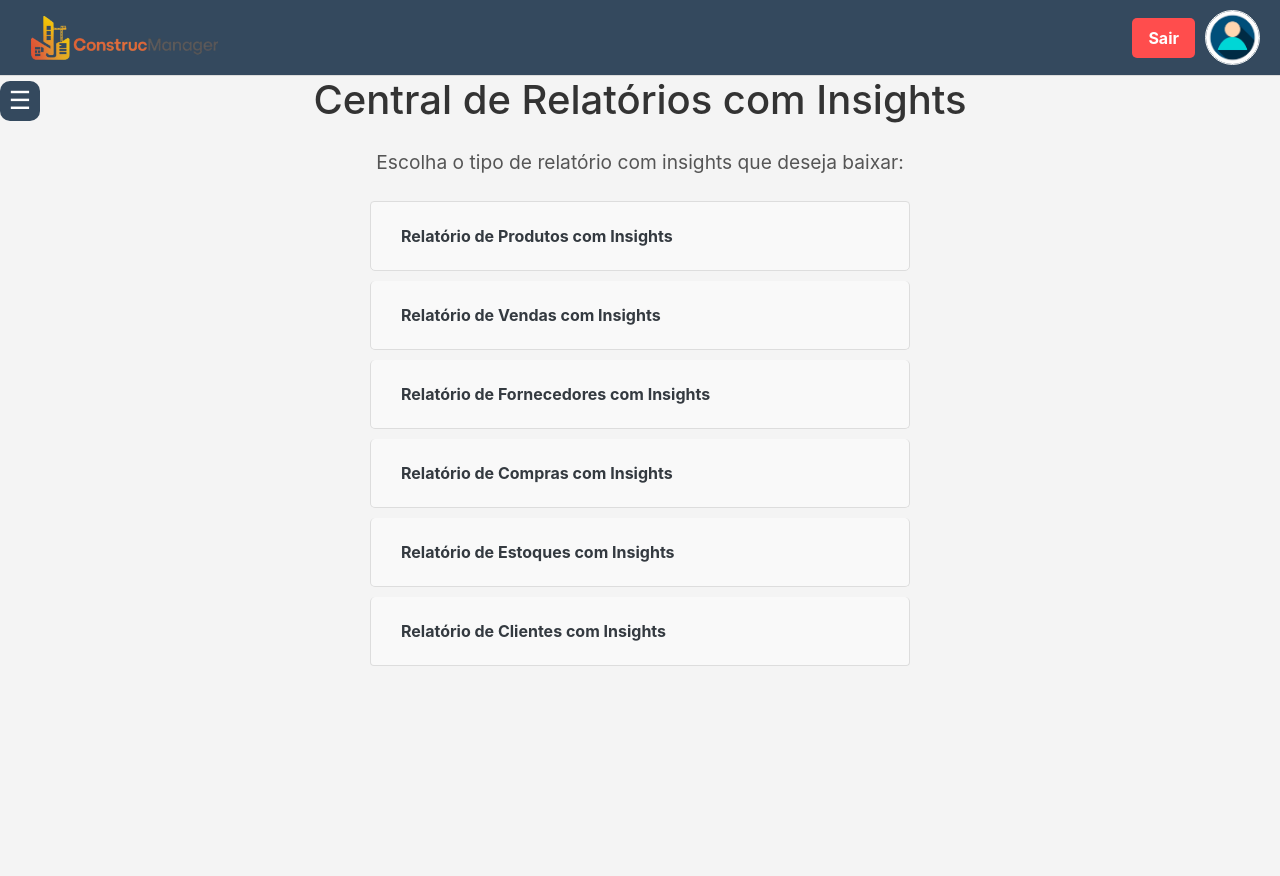
After one commit to Hebert-code/ConstrucManager, a Django app: page /relatorios/pagina_central_relatorios_insights/ in a window 1280 px wide. The commit adds this page. Run offline with Django 5.2, Linux system fonts and the light colour scheme; some libraries are stand-ins or nearby versions.

Commit message:
Feat: Atualização

```diff
--- a/relatorios/urls.py
+++ b/relatorios/urls.py
@@ -1,7 +1,10 @@
 from django.urls import path
 from .views import pagina_central_relatorios, baixar_relatorio
+from .views import baixar_relatorio_com_insights, pagina_central_relatorios_insights, view_baixar_relatorio
 
 urlpatterns = [
     path('', pagina_central_relatorios, name='central_relatorios'),
     path('baixar/<str:tipo_relatorio>/', baixar_relatorio, name='baixar_relatorio'),
+    path('pagina_central_relatorios_insights/', pagina_central_relatorios_insights, name='pagina_central_relatorios_insights'),
+    path('download-relatorio/<str:tipo_relatorio>/', view_baixar_relatorio, name='baixar_relatorio_com_insights'),
 ]
--- a/relatorios/views.py
+++ b/relatorios/views.py
@@ -4,9 +4,14 @@ from reportlab.lib.pagesizes import letter
 from reportlab.pdfgen import canvas
 import io
 from construcmanager.models import Produto, Venda, Fornecedor, Compra, Cliente
+from .api import gerar_insights_relatorio
+from .api import baixar_relatorio_com_insights
 
 def pagina_central_relatorios(request):
     return render(request, 'construcmanager/relatorios/central_relatorios.html')
+
+def pagina_central_relatorios_insights(request):
+    return render(request, 'construcmanager/relatorios/central_relatorios_insights.html')
 
 def gerar_relatorio_pdf(tipo_relatorio):
     buffer = io.BytesIO()
@@ -70,3 +75,104 @@ def baixar_relatorio(request, tipo_relatorio):
     buffer = gerar_relatorio_pdf(tipo_relatorio)
     response = FileResponse(buffer, as_attachment=True, filename=f'relatorio_{tipo_relatorio}.pdf')
     return response
+
+
+def gerar_relatorio_com_insights_pdf(tipo_relatorio):
+    """
+    Gera o relatório com insights da API Gemini, ajustando para quebra de linha e tratamento de markdown.
+    """
+    buffer = io.BytesIO()
+    pdf = canvas.Canvas(buffer, pagesize=letter)
+    pdf.setTitle(f"Relatório de {tipo_relatorio}")
+
+    y = 750  # Posição inicial no PDF
+    max_width = 500  # Largura máxima para o texto antes de quebrar a linha
+    line_height = 15  # Altura entre linhas
+
+    def check_page_break():
+        nonlocal y
+        if y < 50:  # Se estiver próximo do rodapé
+            pdf.showPage()  # Cria uma nova página
+            y = 750  # Reinicia a posição no topo da nova página
+
+    def draw_wrapped_text(x, y, text, bold=False, italic=False):
+        """
+        Quebra o texto automaticamente se ultrapassar a largura máxima.
+        """
+        from reportlab.lib.utils import simpleSplit
+        from reportlab.pdfgen.canvas import Canvas
+        font_name = "Helvetica-Bold" if bold else "Helvetica-Oblique" if italic else "Helvetica"
+        pdf.setFont(font_name, 10)
+        lines = simpleSplit(text, font_name, 10, max_width)
+        for line in lines:
+            pdf.drawString(x, y, line)
+            y -= line_height
+            check_page_break()
+        return y
+
+    def sanitize_text(text):
+        """
+        Remove markdown como ** ou * e organiza o texto.
+        """
+        import re
+        text = re.sub(r'\*\*(.*?)\*\*', r'\1', text)  # Remove ** para negrito
+        text = re.sub(r'\*(.*?)\*', r'\1', text)  # Remove * para itálico
+        return text.strip()
+
+    # Relatórios baseados no tipo
+    pdf.drawString(100, y, f"Relatório de {tipo_relatorio}")
+    y -= 20
+
+    if tipo_relatorio == 'Produto':
+        dados = Produto.objects.all()
+        pdf.drawString(100, y, "Relatório de Produtos")
+        y -= 20
+        for produto in dados:
+            y = draw_wrapped_text(
+                50, y,
+                f"Produto: {produto.produto_nome}, Quantidade em Estoque: {produto.produto_quantidade_em_estoque}"
+            )
+
+    # Gerar os insights usando a API Gemini
+    try:
+        insights = gerar_insights_relatorio(
+            titulo=f"Relatório de {tipo_relatorio}",
+            conteudo="Conteúdo relevante do relatório aqui"  # Substituir com dados reais para gerar insights
+        )
+        insights = sanitize_text(insights)  # Sanitizar texto da API
+        y -= 20
+        pdf.drawString(100, y, "Insights gerados:")
+        y -= 20
+        for linha in insights.split("\n"):
+            if linha.startswith("**"):
+                linha = linha.strip("**")
+                y = draw_wrapped_text(50, y, linha, bold=True)
+            elif linha.startswith("*"):
+                linha = linha.strip("*")
+                y = draw_wrapped_text(50, y, linha, italic=True)
+            else:
+                y = draw_wrapped_text(50, y, linha)
+    except Exception as e:
+        y = draw_wrapped_text(50, y, f"Erro ao gerar insights: {str(e)}")
+
+    pdf.save()
+    buffer.seek(0)
+    return buffer
+
+
+
+def baixar_relatorio_com_insights(request, tipo_relatorio):
+    """
+    Gera e retorna o arquivo PDF do relatório, com insights.
+    """
+    buffer = gerar_relatorio_com_insights_pdf(tipo_relatorio)
+    response = FileResponse(buffer, as_attachment=True, filename=f'relatorio_{tipo_relatorio}_com_insights.pdf')
+    return response
+
+ # Certifique-se de ajustar o caminho de import
+
+def view_baixar_relatorio(request, tipo_relatorio):
+    """
+    View para chamar a função de geração de relatório com insights.
+    """
+    return baixar_relatorio_com_insights(request, tipo_relatorio)
--- a/setup/static/styles/base.css
+++ b/setup/static/styles/base.css
@@ -146,6 +146,28 @@ body {
     left: 0;
 }
 
+.Botaosair{
+    text-decoration: none; /* Remove o sublinhado */
+    font-size: 16px; /* Ajuste o tamanho da fonte */
+    font-weight: bold; /* Torne o texto negrito */
+    color: #ffffff; /* Cor do texto */
+    background-color: #ff4d4d; /* Fundo vermelho */
+    padding: 8px 16px; /* Espaçamento interno do botão */
+    border-radius: 5px; /* Bordas arredondadas */
+    transition: background-color 0.3s ease, color 0.3s ease; /* Suaviza as transições */
+    margin-left: 20px; /* Espaço para afastar o botão do logo */
+}
+.Botaosair:hover{
+    background-color: #cc0000; /* Cor do fundo ao passar o mouse */
+    color: #ffffff; /* Mantém a cor do texto no hover */
+}
+
+.cabecalho_2{
+    display: flex;
+    align-items: center;
+    gap: 10px;
+}
+
 /* Responsividade */
 @media (max-width: 768px) {
     .menu-lateral_navegacao {
--- a/templates/construcmanager/home.html
+++ b/templates/construcmanager/home.html
@@ -46,6 +46,11 @@
                 <p>Controle as informações dos seus fornecedores.</p>
                 <a href="{% url 'listar_fornecedor' %}" class="btn-secondary">Ver Mais</a>
             </div>
+            <div class="feature-card">
+                <h3>Relatórios Insights</h3>
+                <p>Gere relatórios com insights.</p>
+                <a href="{% url 'pagina_central_relatorios_insights' %}" class="btn-secondary">Ver Mais</a>
+            </div>
         </div>
     </section>
 </main>
--- a/templates/construcmanager/partials/_heads.html
+++ b/templates/construcmanager/partials/_heads.html
@@ -4,9 +4,13 @@
     <header class="cabecalho">
         <img class="imagem_menu" src="{% static '/assets/logo/logo5.png'%}" alt="Logo"/>
 
-        <div class="foto_usuario">
-            <img src="{% static '/assets/icons/usuario.png'%}" alt="">
+        <div class="cabecalho_2">
+            <a class="Botaosair" href="{% url 'account_logout' %}">Sair</a>
+            <div class="foto_usuario">
+                <img src="{% static '/assets/icons/usuario.png'%}" alt="">
+            </div>
         </div>
+
     </header>
     <hr style="margin: 0;">
 
@@ -30,7 +34,7 @@
                 <span class="menu-lateral_navegacao_icon">Vendas</span>
             </a>
 
-            <a href="/construcmanager/compras"> <img src="{% static 'assets/icons/usuarios-alt.png' %}" alt="Ícone Fornecedores">
+            <a href="/construcmanager/compras"> <img src="{% static 'assets/icons/adicionar.png' %}" alt="Ícone Compras">
                 <span class="menu-lateral_navegacao_icon">Compras</span>
             </a>
 
@@ -45,6 +49,10 @@
             <a href="/relatorios/"> <img src="{% static 'assets/icons/documento.png' %}" alt="Ícone Relatórios">
                 <span class="menu-lateral_navegacao_icon">Relatórios</span>
             </a>
+
+            <a href="/relatorios/pagina_central_relatorios_insights"> <img src="{% static 'assets/icons/documento.png' %}" alt="Ícone Relatórios">
+                <span class="menu-lateral_navegacao_icon">Relatórios Insights</span>
+            </a>
         </nav>
         <div id="toggleMenu" onclick="toggleMenu()">&#9776;</div>
     </div>
--- /dev/null
+++ b/templates/construcmanager/relatorios/central_relatorios_insights.html
@@ -0,0 +1,45 @@
+{% extends 'construcmanager/base.html' %}
+{% load static %}
+{% block content %}
+<div class="container">
+    <h1 class="text-center mb-4">Central de Relatórios com Insights</h1>
+    <p class="text-center mb-4">Escolha o tipo de relatório com insights que deseja baixar:</p>
+
+    <div class="row justify-content-center">
+        <div class="col-md-6">
+            <ul class="list-group">
+                <li class="list-group-item list-group-item-action">
+                    <a href="{% url 'baixar_relatorio_com_insights' 'Produto' %}" class="text-decoration-none text-dark">
+                        Relatório de Produtos com Insights
+                    </a>
+                </li>
+                <li class="list-group-item list-group-item-action">
+                    <a href="{% url 'baixar_relatorio_com_insights' 'Venda' %}" class="text-decoration-none text-dark">
+                        Relatório de Vendas com Insights
+                    </a>
+                </li>
+                <li class="list-group-item list-group-item-action">
+                    <a href="{% url 'baixar_relatorio_com_insights' 'Fornecedor' %}" class="text-decoration-none text-dark">
+                        Relatório de Fornecedores com Insights
+                    </a>
+                </li>
+                <li class="list-group-item list-group-item-action">
+                    <a href="{% url 'baixar_relatorio_com_insights' 'Compra' %}" class="text-decoration-none text-dark">
+                        Relatório de Compras com Insights
+                    </a>
+                </li>
+                <li class="list-group-item list-group-item-action">
+                    <a href="{% url 'baixar_relatorio_com_insights' 'Estoque' %}" class="text-decoration-none text-dark">
+                        Relatório de Estoques com Insights
+                    </a>
+                </li>
+                <li class="list-group-item list-group-item-action">
+                    <a href="{% url 'baixar_relatorio_com_insights' 'Cliente' %}" class="text-decoration-none text-dark">
+                        Relatório de Clientes com Insights
+                    </a>
+                </li>
+            </ul>
+        </div>
+    </div>
+</div>
+{% endblock %}
```
Also changed, not shown: relatorios/api.py (added, +115 -0 lines), requirements.txt (+26 -0 lines), setup/static/styles/confimar_login.css (added, +49 -0 lines), setup/static/styles/sair.css (added, +57 -0 lines), templates/account/confirm_login_code.html (+25 -38 lines), templates/account/logout.html (+25 -23 lines), setup/static/assets/icons/adicionar.png (added).
